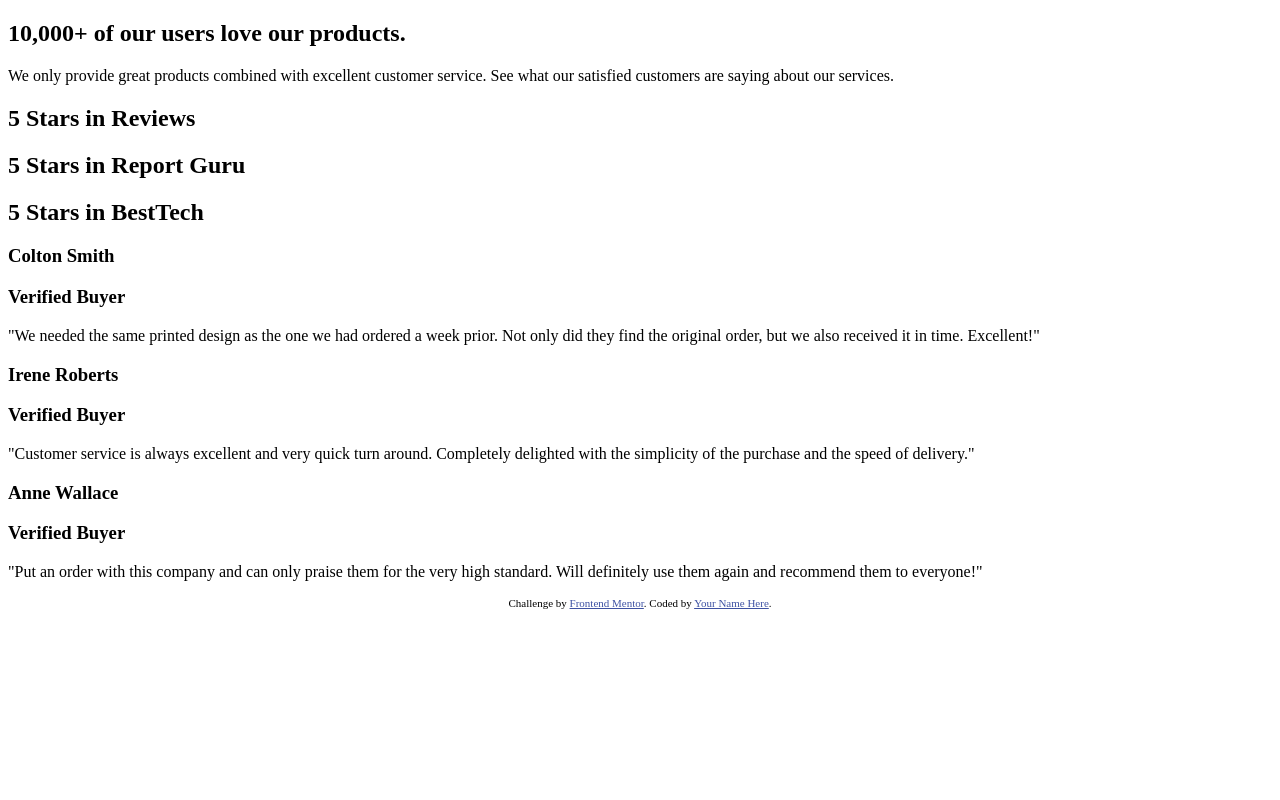
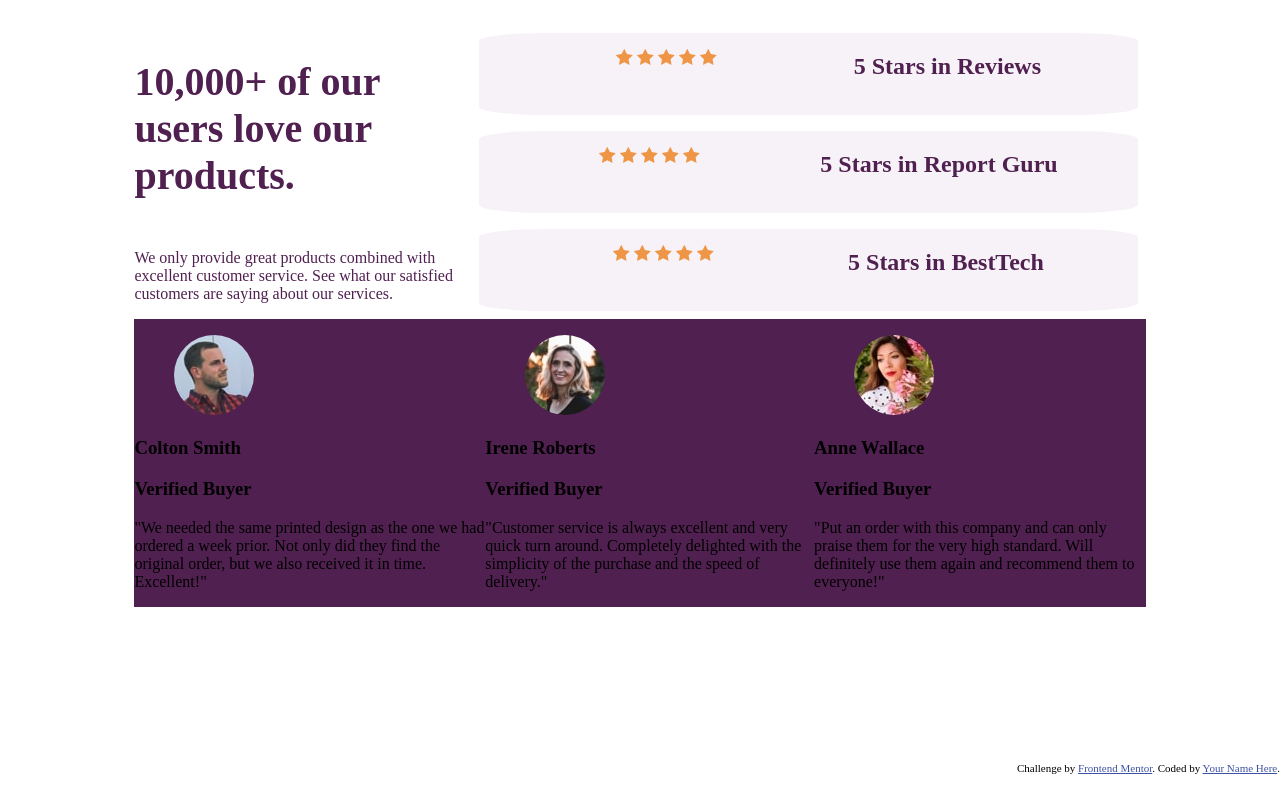
Before and after one commit to JulietaGalatea/social-proof-section-masterJ, a plain HTML site: page index.html in a window 1280 px wide. Drawn offline with Linux system fonts and the light colour scheme.

Commit message:
trabajo del martes 5

```diff
--- /dev/null
+++ b/cssSolution.css
@@ -0,0 +1,74 @@
+*{
+    box-sizing: border-box;
+}
+
+body {
+    height: 100%;
+}
+
+.firstF{
+    display: flex;
+    flex-wrap: wrap;
+    margin-left: 10%;
+    margin-right: 10%;
+    margin-top: 2%;
+    margin-bottom: 0%;
+}
+
+.headshoot{
+    display: flex;
+    flex-wrap: nowrap;
+    flex-direction: column;
+    flex: 1;
+    color: hsl(300, 43%, 22%);
+
+}
+
+.headshoot h1{
+    font-size: 40px;
+}
+
+.starsSection{
+    display: grid;
+    flex-wrap: wrap;
+    flex: 2;
+    color: hsl(300, 43%, 22%);
+}
+
+.stars{
+    background-color: hsl(300, 24%, 96%);
+    border-radius: 10%;
+    display: flex;
+    justify-content: space-evenly;
+    margin: 0.5rem;
+}
+
+.reviews{
+    align-self: flex-start;
+}
+
+.guru{
+    align-self: right;
+}
+
+.stars.bestTech{
+    justify-items: end;
+}
+
+.testimony{
+    display: flex;
+    background-color: hsl(300, 43%, 22%);;
+}
+
+.selfie{
+    border-radius: 50%;
+    flex: 0;
+}
+
+.attribution {
+    position: absolute;
+    bottom: 0;
+    right: 0;
+    margin-top: auto;
+    margin-bottom: 2%;
+}
--- a/index.html
+++ b/index.html
@@ -7,6 +7,7 @@
   <!-- displays site properly based on user's device -->
 
   <link rel="icon" type="image/png" sizes="32x32" href="./images/favicon-32x32.png" />
+  <link rel="stylesheet" href="cssSolution.css">
 
   <title>Frontend Mentor | Social proof section</title>
 
@@ -24,6 +25,7 @@
 </head>
 
 <body>
+  <div class="firstF">
     <section class="headshoot">
       <h1>10,000+ of our users love our products.</h1>
 
@@ -31,13 +33,43 @@
       See what our satisfied customers are saying about our services.</p>
     </section>
     <section class="starsSection">
+      <div class="stars" class="reviews">
+        <figure class="icon-star">
+          <img rel="icon" src="./images/icon-star.svg" alt="star">
+          <img rel="icon" src="./images/icon-star.svg" alt="star">
+          <img rel="icon" src="./images/icon-star.svg" alt="star">
+          <img rel="icon" src="./images/icon-star.svg" alt="star">
+          <img rel="icon" src="./images/icon-star.svg" alt="star">
+        </figure>
         <h2> 5 Stars in Reviews </h2>
+      </div>
+      <div class="stars" class="guru">
+        <figure class="icon-star">
+        <img rel="icon" src="./images/icon-star.svg" alt="star">
+        <img rel="icon" src="./images/icon-star.svg" alt="star">
+        <img rel="icon" src="./images/icon-star.svg" alt="star">
+        <img rel="icon" src="./images/icon-star.svg" alt="star">
+        <img rel="icon" src="./images/icon-star.svg" alt="star">
+        </figure>
         <h2> 5 Stars in Report Guru </h2>
+      </div>
+      <div class="stars" class="bestTech">
+        <figure class="icon-star">
+          <img rel="icon" src="./images/icon-star.svg" alt="star">
+          <img rel="icon" src="./images/icon-star.svg" alt="star">
+          <img rel="icon" src="./images/icon-star.svg" alt="star">
+          <img rel="icon" src="./images/icon-star.svg" alt="star">
+          <img rel="icon" src="./images/icon-star.svg" alt="star">
+        </figure>
         <h2> 5 Stars in BestTech </h2>
+      </div>
     </section>
 
     <section class="testimony">
       <article>
+        <figure>
+          <img class="selfie" src="./images/image-colton.jpg" alt="coltonProfile">
+        </figure>
         <h3>Colton Smith</h3>
         <h3>Verified Buyer</h3>
         <p>"We needed the same printed design as the one we had ordered a week prior.
@@ -45,18 +77,25 @@
         Excellent!"</p>
       </article>
       <article>
+        <figure>
+          <img class="selfie" src="./images/image-irene.jpg" alt="ireneProfile">
+        </figure>
         <h3>Irene Roberts</h3>
         <h3>Verified Buyer</h3>
         <p>"Customer service is always excellent and very quick turn around. Completely
         delighted with the simplicity of the purchase and the speed of delivery."</p>
       </article>
       <article>
+        <figure>
+          <img class="selfie" src="./images/image-anne.jpg" alt="anneProfile">
+        </figure>
         <h3>Anne Wallace</h3>
         <h3>Verified Buyer</h3>
         <p>"Put an order with this company and can only praise them for the very high
         standard. Will definitely use them again and recommend them to everyone!"</p>
       </article>
     </section>
+  </div>
   <div class="attribution">
     Challenge by
     <a href="https://www.frontendmentor.io?ref=challenge" target="_blank">Frontend Mentor</a>. Coded by <a href="#">Your
```
Lines whose indentation alone changed are shown as unchanged.
